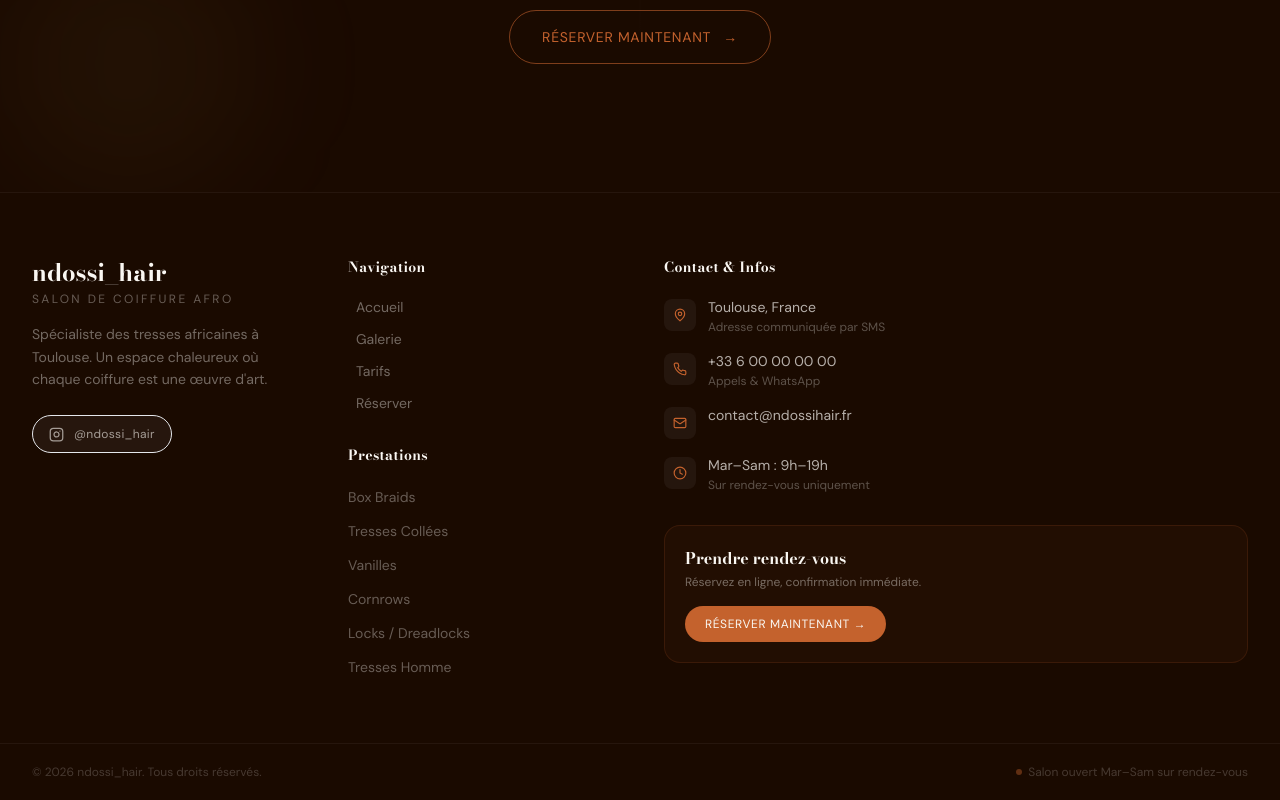
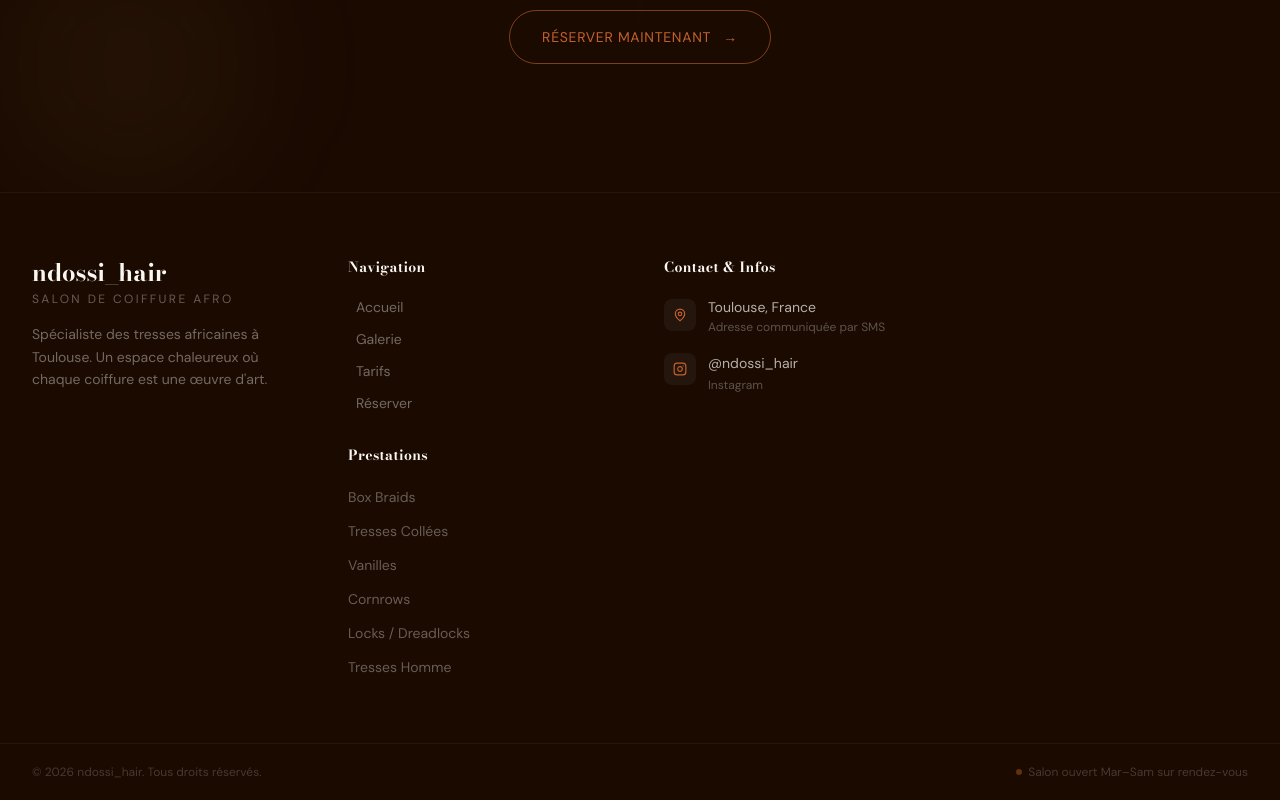
Before and after one commit to Brenn007/ndossi, a Next.js app: page / in a window 1280 px wide. Shown: the part 4465-5265 px from the top of the page. Built offline with nearby package versions, Linux system fonts and the light colour scheme.

Commit message:
feat: simplify footer contact to location + instagram only

```diff
--- a/components/Footer.tsx
+++ b/components/Footer.tsx
@@ -2,7 +2,7 @@
 
 import Link from 'next/link'
 import { motion } from 'framer-motion'
-import { Instagram, MapPin, Phone, Mail, Clock } from 'lucide-react'
+import { Instagram, MapPin } from 'lucide-react'
 
 const navLinks = [
   { href: '/', label: 'Accueil' },
@@ -20,12 +20,6 @@ const services = [
   'Tresses Homme',
 ]
 
-const contactItems = [
-  { icon: MapPin, text: 'Toulouse, France', sub: 'Adresse communiquée par SMS' },
-  { icon: Phone, text: '+33 6 00 00 00 00', sub: 'Appels & WhatsApp' },
-  { icon: Mail, text: 'contact@ndossihair.fr', sub: null },
-  { icon: Clock, text: 'Mar–Sam : 9h–19h', sub: 'Sur rendez-vous uniquement' },
-]
 
 const fadeUp = {
   hidden: { opacity: 0, y: 20 },
@@ -56,20 +50,9 @@ export default function Footer() {
               <span className="font-playfair text-2xl font-bold text-cream">ndossi_hair</span>
               <p className="text-cream/35 font-dm text-xs tracking-[0.2em] uppercase mt-0.5">Salon de Coiffure Afro</p>
             </Link>
-            <p className="font-dm text-sm text-cream/40 leading-relaxed mb-6 max-w-xs">
+            <p className="font-dm text-sm text-cream/40 leading-relaxed max-w-xs">
               Spécialiste des tresses africaines à Toulouse. Un espace chaleureux où chaque coiffure est une œuvre d&apos;art.
             </p>
-            <motion.a
-              href="https://instagram.com/ndossi_hair"
-              target="_blank"
-              rel="noopener noreferrer"
-              whileHover={{ scale: 1.05 }}
-              whileTap={{ scale: 0.95 }}
-              className="inline-flex items-center gap-2.5 bg-white/5 hover:bg-terracotta/15 border border-white/8 hover:border-terracotta/30 text-cream/60 hover:text-terracotta px-4 py-2.5 rounded-full transition-all duration-300"
-            >
-              <Instagram size={15} />
-              <span className="font-dm text-xs tracking-wide">@ndossi_hair</span>
-            </motion.a>
           </motion.div>
 
           {/* Navigation */}
@@ -121,38 +104,33 @@ export default function Footer() {
           >
             <h4 className="font-playfair text-sm font-bold text-cream mb-5 tracking-wide">Contact & Infos</h4>
             <ul className="space-y-4">
-              {contactItems.map((item, i) => {
-                const Icon = item.icon
-                return (
-                  <li key={i} className="flex items-start gap-3">
-                    <div className="w-8 h-8 rounded-lg bg-white/5 flex items-center justify-center shrink-0 mt-0.5">
-                      <Icon size={14} className="text-terracotta" />
-                    </div>
-                    <div>
-                      <p className="font-dm text-sm text-cream/70">{item.text}</p>
-                      {item.sub && (
-                        <p className="font-dm text-xs text-cream/30 mt-0.5">{item.sub}</p>
-                      )}
-                    </div>
-                  </li>
-                )
-              })}
+              <li className="flex items-start gap-3">
+                <div className="w-8 h-8 rounded-lg bg-white/5 flex items-center justify-center shrink-0 mt-0.5">
+                  <MapPin size={14} className="text-terracotta" />
+                </div>
+                <div>
+                  <p className="font-dm text-sm text-cream/70">Toulouse, France</p>
+                  <p className="font-dm text-xs text-cream/30 mt-0.5">Adresse communiquée par SMS</p>
+                </div>
+              </li>
+              <li className="flex items-start gap-3">
+                <div className="w-8 h-8 rounded-lg bg-white/5 flex items-center justify-center shrink-0 mt-0.5">
+                  <Instagram size={14} className="text-terracotta" />
+                </div>
+                <div>
+                  <motion.a
+                    href="https://instagram.com/ndossi_hair"
+                    target="_blank"
+                    rel="noopener noreferrer"
+                    whileHover={{ color: '#C4622D' }}
+                    className="font-dm text-sm text-cream/70 transition-colors duration-300"
+                  >
+                    @ndossi_hair
+                  </motion.a>
+                  <p className="font-dm text-xs text-cream/30 mt-0.5">Instagram</p>
+                </div>
+              </li>
             </ul>
-
-            {/* CTA box */}
-            <div className="mt-8 p-5 rounded-2xl border border-terracotta/15 bg-terracotta/5">
-              <p className="font-playfair text-base font-bold text-cream mb-1">Prendre rendez-vous</p>
-              <p className="font-dm text-xs text-cream/40 mb-4">Réservez en ligne, confirmation immédiate.</p>
-              <Link href="/reserver">
-                <motion.button
-                  whileHover={{ scale: 1.03 }}
-                  whileTap={{ scale: 0.97 }}
-                  className="bg-terracotta text-cream px-5 py-2.5 rounded-full font-dm text-xs tracking-wider uppercase hover:bg-terracotta-dark transition-colors duration-300"
-                >
-                  Réserver maintenant →
-                </motion.button>
-              </Link>
-            </div>
           </motion.div>
         </div>
       </div>
```
